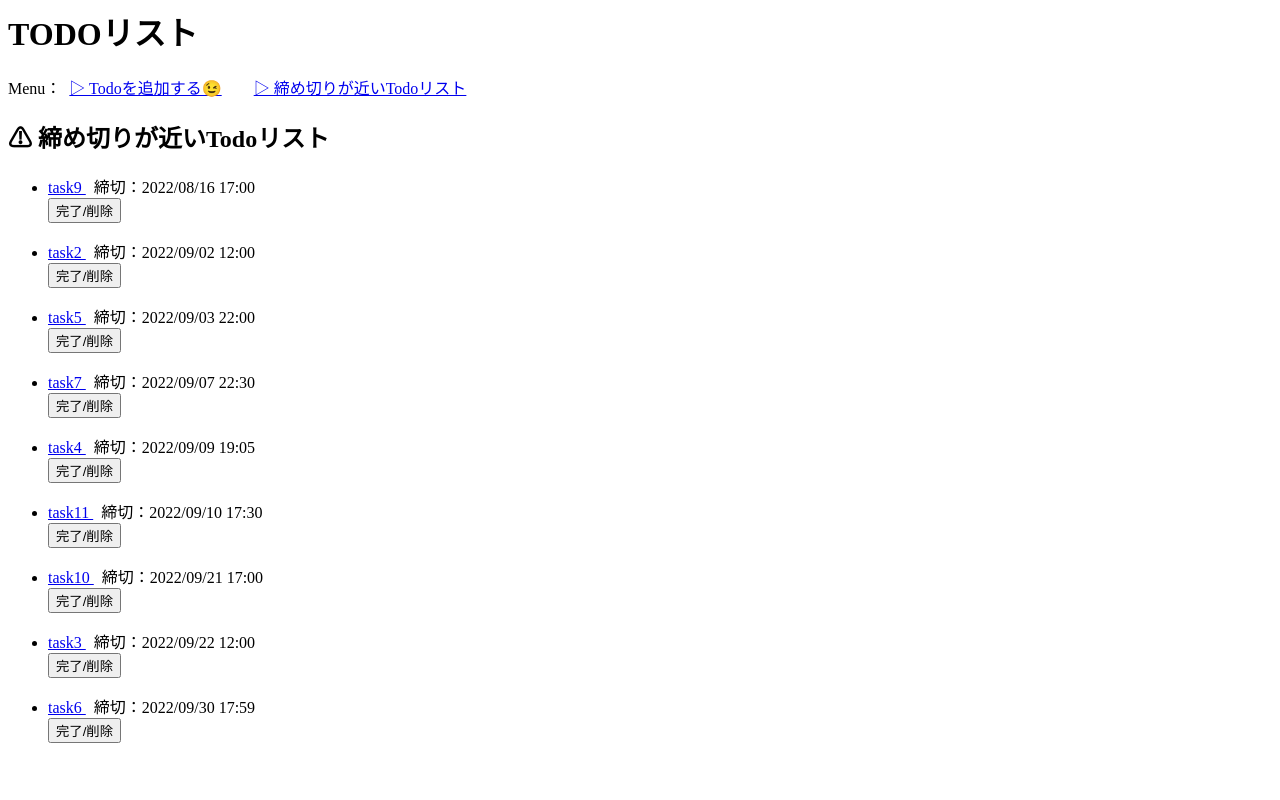
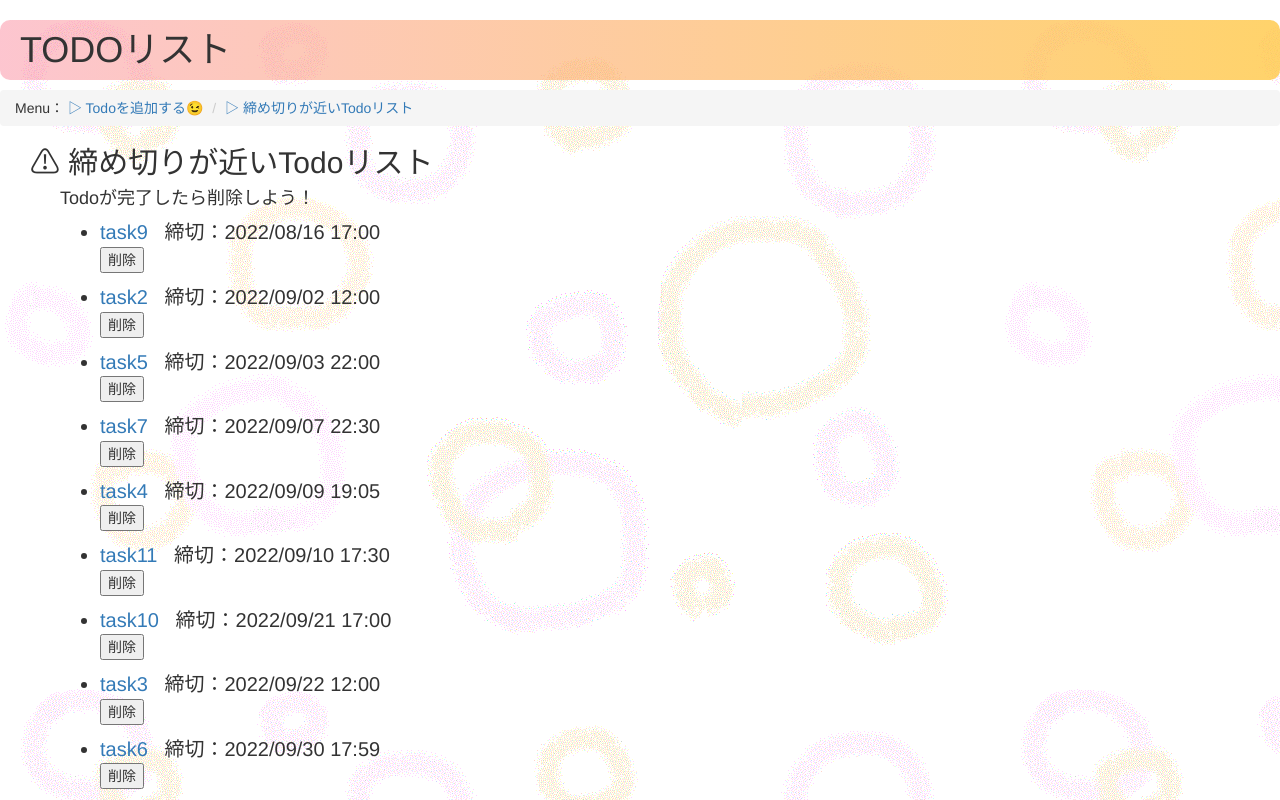
Before and after one commit to chikuwa1/Todo, a Django app: page /todos/ in a window 1280 px wide. Run offline with Django 4.2, Linux system fonts and the light colour scheme; data comes from the database, SQL or seed files in the repository; both versions use the stored data as it was after the commit; some libraries are stand-ins or nearby versions.

Commit message:
css added for index.html

```diff
--- /dev/null
+++ b/mysite/todos/static/todos/style.css
@@ -0,0 +1,20 @@
+body {
+    background: white url("images/maruhuwa.gif");
+}
+
+.title {
+    position: relative;
+    padding: 1rem 2rem;
+    border-radius: 10px;
+    background-image: linear-gradient(left, rgba(250, 140, 160, 0.5) 0%, rgba(255, 200, 70, 0.8) 100%);
+    background-image: linear-gradient(to right, rgba(250, 140, 160, 0.5) 0%, rgba(255, 200, 70, 0.8) 100%);
+}
+
+div {
+    margin: 10px 0px 10px 30px
+        /*上右下左*/
+}
+
+.nearest {
+    font-size: 20px;
+}
--- a/mysite/todos/templates/todos/index.html
+++ b/mysite/todos/templates/todos/index.html
@@ -1,29 +1,42 @@
+<!--ホーム画面-->
+<!DOCTYPE html>
 <html lang="ja">
 
 <head>
     <meta charset="utf-8">
+    {% load static %}
+    <link rel="stylesheet" type="text/css" href="{% static 'todos/style.css' %}">
+
+    <link rel="stylesheet" href="https://maxcdn.bootstrapcdn.com/bootstrap/3.3.7/css/bootstrap.min.css">
+    <script src="https://ajax.googleapis.com/ajax/libs/jquery/3.2.0/jquery.min.js"></script>
+    <script src="https://maxcdn.bootstrapcdn.com/bootstrap/3.3.7/js/bootstrap.min.js"></script>
+
     <title>TODOリスト</title>
 </head>
 
 <body>
+    <h1 class="title">TODOリスト</h1>
+
+    <ul class="breadcrumb">
+        Menu：
+        <li><a href="{% url 'todos:create'%}"> ▷ Todoを追加する😉</a></li>
+        <li><a href="{% url 'todos:index'%}">▷ 締め切りが近いTodoリスト</a></li>
+    </ul>
     <div>
-        <h1>TODOリスト</h1>
-
-        <p>Menu：&nbsp;
-            <a href="{% url 'todos:create'%}"> ▷ Todoを追加する😉</a>&emsp;&emsp;<a href="{% url 'todos:index'%}">▷
-                締め切りが近いTodoリスト</a>
-        </p>
-
         <h2>⚠ 締め切りが近いTodoリスト</h2>
-
-        {% if latest_todo_list %}
+        <div>
+            <h4>Todoが完了したら削除しよう！</h4>
+            {% if nearest_todo_list %}
             <ul>
-            {% for todo in latest_todo_list %}
-            <li><a href="{% url 'todos:detail' todo.id %}">{{ todo.name }} </a> &nbsp;
+                {% for todo in nearest_todo_list %}
+                <li class="nearest"><a href="{% url 'todos:detail' todo.id %}" data-toggle="tooltip"
+                        data-placement="bottom" title="Todoの内容・詳細へ">{{ todo.name }}
+                    </a>
+                    &nbsp;
                     締切：{{ todo.deadline | date:'Y/m/d H:i' }}</li>
                 <form action="{% url 'todos:delete_alert' todo.id %}" method="post">
                     {% csrf_token %}
-                <input type="submit" value="完了/削除">
+                    <input type="submit" value="削除">
                 </form>
                 <p></p>
                 {% endfor %}
@@ -31,7 +44,7 @@
             {% else %}
             <p> No todos! Let's create todos:) </p>
             {% endif %}
-
+        </div>
     </div>
 </body>
 
--- a/mysite/todos/urls.py
+++ b/mysite/todos/urls.py
@@ -9,7 +9,7 @@ urlpatterns = [
     # path('<int:todo_id>/detail/', views.detail, name='detail'),
     path('create/', views.create, name='create'),
     path('<int:todo_id>/completion/', views.complete,name='completion'),
-    path('end/', views.end, name='end'),
+    path('create_conf/', views.createConf, name='create_conf'),
     path('<int:todo_id>/delete_alert/', views.deleteAlert, name='delete_alert'),
     path('<int:todo_id>/delete/', views.delete, name='delete'),
     path('', views.IndexView.as_view(), name='index'),
--- a/mysite/todos/views.py
+++ b/mysite/todos/views.py
@@ -3,22 +3,22 @@ from django.template import loader
 from django.shortcuts import get_object_or_404, render
 from django.urls import reverse
 from django.views import generic
-# from .forms import CreateForm
+
 
 from .models import Todo
 
 # 締め切り順にTodoリストを表示する機能
 # def index(request):
-#     latest_todo_list = Todo.objects.order_by('deadline')[:5]
+#     nearest_todo_list = Todo.objects.order_by('deadline')[:5]
 #     template = loader.get_template('todos/index.html')
 #     context = {
-#         'latest_todo_list': latest_todo_list
+#         'nearest_todo_list': nearest_todo_list
 #     }
 #     return HttpResponse(template.render(context, request))
 
 class IndexView(generic.ListView):
     template_name = 'todos/index.html'
-    context_object_name = 'latest_todo_list'
+    context_object_name = 'nearest_todo_list'
 
     def get_queryset(self):
         return Todo.objects.order_by('deadline')
@@ -41,23 +41,23 @@ def create(request):
     return render(request, 'todos/create.html')
 
 
-# Todoを終了した際の表示
+# Todoを終了した際の表示 #これいらない、削除
 def complete(request,todo_id):
     return HttpResponse('completed!')
 # def CompleteView(request, todo_id):
 #     response = "Congratulation! You did todo %s!"
 #     return HttpResponse(response % todo_id)
 
-def end(request):
+def createConf(request):
     # todo = get_object_or_404(Todo)
     Todo.objects.create(name=request.POST['name'], detail=request.POST['detail'], deadline=request.POST['deadline'], priolity=request.POST['priolity'])
-    return render(request, 'todos/end.html')
+    return render(request, 'todos/create_conf.html')
 
 # def EndView(request, todo_id):
 #     response = " end"
 #     return HttpResponse(response %todo_id)
 
-#Todoを削除する際の確認機能
+#Todoを削除する際の確認画面表示機能
 def deleteAlert(request, todo_id):
     todo = get_object_or_404(Todo, pk=todo_id)
     return render(request, 'todos/delete_alert.html',{'todo': todo})
```
Also changed, not shown: mysite/todos/templates/todos/create.html (+23 -9 lines), mysite/todos/templates/todos/create_conf.html (added, +14 -0 lines), mysite/todos/templates/todos/delete.html (+16 -3 lines), mysite/todos/templates/todos/delete_alert.html (+19 -11 lines), mysite/todos/templates/todos/detail.html (+27 -2 lines), mysite/todos/templates/todos/end.html (deleted, +0 -12 lines), mysite/db.sqlite3, mysite/todos/forms.py (deleted), mysite/todos/static/todos/images/maruhuwa.gif (added). Lines whose indentation alone changed are shown as unchanged.
